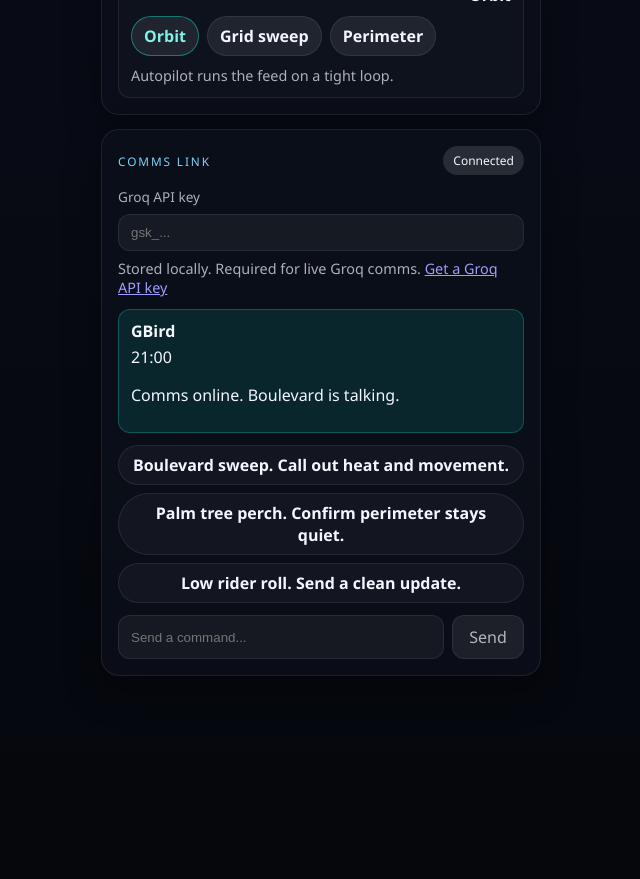
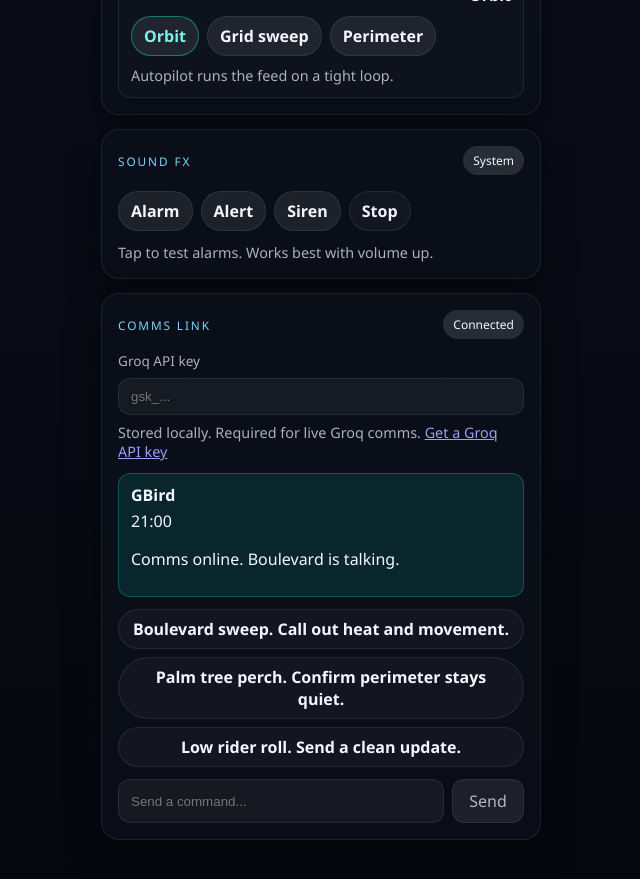
Before and after one commit to aaronalltonai-ship-it/ghettobirddemo, a Next.js app: page / in a window 1280 px wide. Shown: the part 1100-1979 px from the top of the page, without its empty margins (319-959 px from the left). Before the commit the page ends 1956 px from the top, so only its background shows below. Built offline with nearby package versions, Linux system fonts and the light colour scheme.

Commit message:
feat: add sfx and smarter Groq context

```diff
--- a/src/app/PageClient.tsx
+++ b/src/app/PageClient.tsx
@@ -1,6 +1,6 @@
 "use client";
 
-import { useEffect, useMemo, useState, type FormEvent } from "react";
+import { useEffect, useMemo, useRef, useState, type FormEvent } from "react";
 import styles from "./page.module.css";
 
 type BatteryManager = {
@@ -105,7 +105,10 @@ export default function PageClient() {
 
   const heroClip = useMemo(() => "/clips/red-lens-overlook.mp4", []);
   const visionClip = useMemo(
-    () => (opsMode === "Perch" ? "/clips/perch-neighborhood.mp4" : "/clips/alley-zoom.mp4"),
+    () =>
+      opsMode === "Perch"
+        ? "/clips/perch-neighborhood.mp4"
+        : "https://ghettobirddemo.vercel.app/clips/red-lens-overlook.mp4",
     [opsMode]
   );
   const galleryClips = opsMode === "Perch" ? perchClips : autopilotClips;
@@ -117,6 +120,9 @@ export default function PageClient() {
   });
   const [position, setPosition] = useState({ lat: 34.0401, lng: -118.2489, heading: 72 });
   const [deviceBattery, setDeviceBattery] = useState<number | null>(null);
+  const audioCtxRef = useRef<AudioContext | null>(null);
+  const alarmOscRef = useRef<OscillatorNode | null>(null);
+  const sirenIntervalRef = useRef<number | null>(null);
   const [memory, setMemory] = useState<
     { from: "GBird" | "You"; text: string; time: string; mode: "voice" | "comms" }[]
   >([]);
@@ -166,6 +172,19 @@ export default function PageClient() {
     if (typeof window === "undefined") return;
     window.localStorage.setItem("gbird-memory", JSON.stringify(memory.slice(-50)));
   }, [memory]);
+
+  useEffect(
+    () => () => {
+      if (alarmOscRef.current) {
+        alarmOscRef.current.stop();
+        alarmOscRef.current.disconnect();
+      }
+      if (sirenIntervalRef.current) {
+        window.clearInterval(sirenIntervalRef.current);
+      }
+    },
+    []
+  );
 
   // Match voice tone to ops mode
   useEffect(() => {
@@ -252,6 +271,74 @@ export default function PageClient() {
     setRecording(false);
   };
 
+  const getAudioContext = () => {
+    if (!audioCtxRef.current) {
+      audioCtxRef.current = new AudioContext();
+    }
+    if (audioCtxRef.current.state === "suspended") {
+      audioCtxRef.current.resume().catch(() => null);
+    }
+    return audioCtxRef.current;
+  };
+
+  const stopSfx = () => {
+    if (alarmOscRef.current) {
+      alarmOscRef.current.stop();
+      alarmOscRef.current.disconnect();
+      alarmOscRef.current = null;
+    }
+    if (sirenIntervalRef.current) {
+      window.clearInterval(sirenIntervalRef.current);
+      sirenIntervalRef.current = null;
+    }
+  };
+
+  const playAlarm = () => {
+    stopSfx();
+    const ctx = getAudioContext();
+    const osc = ctx.createOscillator();
+    const gain = ctx.createGain();
+    osc.type = "square";
+    osc.frequency.value = 880;
+    gain.gain.value = 0.08;
+    osc.connect(gain);
+    gain.connect(ctx.destination);
+    osc.start();
+    alarmOscRef.current = osc;
+  };
+
+  const playAlert = () => {
+    stopSfx();
+    const ctx = getAudioContext();
+    const osc = ctx.createOscillator();
+    const gain = ctx.createGain();
+    osc.type = "sine";
+    osc.frequency.value = 1200;
+    gain.gain.value = 0.06;
+    osc.connect(gain);
+    gain.connect(ctx.destination);
+    osc.start();
+    osc.stop(ctx.currentTime + 0.4);
+  };
+
+  const playSiren = () => {
+    stopSfx();
+    const ctx = getAudioContext();
+    const osc = ctx.createOscillator();
+    const gain = ctx.createGain();
+    osc.type = "sawtooth";
+    gain.gain.value = 0.05;
+    osc.connect(gain);
+    gain.connect(ctx.destination);
+    osc.start();
+    alarmOscRef.current = osc;
+    let up = true;
+    sirenIntervalRef.current = window.setInterval(() => {
+      osc.frequency.value = up ? 640 : 980;
+      up = !up;
+    }, 350);
+  };
+
   const startRecording = async () => {
     if (recording) return;
     if (typeof window === "undefined") return;
@@ -287,7 +374,16 @@ export default function PageClient() {
         const respond = await fetch("/api/respond", {
           method: "POST",
           headers: { "Content-Type": "application/json" },
-          body: JSON.stringify({ transcript: data.text }),
+          body: JSON.stringify({
+            transcript: data.text,
+            context: {
+              opsMode,
+              route,
+              botStats,
+              position,
+              deviceBattery,
+            },
+          }),
         });
         const rjson = (await respond.json()) as {
           reply?: string;
@@ -460,6 +556,28 @@ export default function PageClient() {
                 </div>
                 <p className={styles.helper}>Autopilot runs the feed on a tight loop.</p>
               </div>
+            </section>
+
+            <section className={`${styles.card} ${styles.sfxCard}`}>
+              <div className={styles.cardHead}>
+                <p className={styles.cardKicker}>Sound FX</p>
+                <span className={styles.pill}>System</span>
+              </div>
+              <div className={styles.commandRow}>
+                <button type="button" className={styles.chip} onClick={playAlarm}>
+                  Alarm
+                </button>
+                <button type="button" className={styles.chip} onClick={playAlert}>
+                  Alert
+                </button>
+                <button type="button" className={styles.chip} onClick={playSiren}>
+                  Siren
+                </button>
+                <button type="button" className={`${styles.chip} ${styles.ghost}`} onClick={stopSfx}>
+                  Stop
+                </button>
+              </div>
+              <p className={styles.helper}>Tap to test alarms. Works best with volume up.</p>
             </section>
 
             <section className={`${styles.card} ${styles.commsCard}`}>
--- a/src/app/api/respond/route.ts
+++ b/src/app/api/respond/route.ts
@@ -4,11 +4,30 @@ export const runtime = "nodejs";
 
 const DEFAULT_VOICE_ID = "nuzVc5hpXBWZjFEe4izg"; // male, Mexican accent
 const SYSTEM_PROMPT =
-  "You are GBird, an intelligent airborne assistant. Keep replies crisp, factual, and under 60 words. If asked for status, include battery, distance, and safety. Avoid slang unless the user uses it first.";
+  "You are GBird, an intelligent airborne assistant. Keep replies crisp, factual, and under 80 words. Use provided telemetry for precise status, location, and route guidance. If asked for status, include battery, distance, and safety. If asked for location, include lat/lng/heading. Ask at most one clarifying question if needed. Avoid stereotypes.";
 
-async function callGroq(transcript: string) {
+type TelemetryContext = {
+  opsMode?: string;
+  route?: string;
+  botStats?: {
+    battery?: number;
+    reserveBattery?: number;
+    distanceMeters?: number;
+    uptimeMinutes?: number;
+  };
+  position?: {
+    lat?: number;
+    lng?: number;
+    heading?: number;
+  };
+  deviceBattery?: number | null;
+};
+
+async function callGroq(transcript: string, context?: TelemetryContext) {
   const apiKey = process.env.GROQ_API_KEY;
   if (!apiKey) throw new Error("Missing GROQ_API_KEY");
+
+  const contextLine = context ? `Telemetry context: ${JSON.stringify(context)}.` : "Telemetry context: none.";
 
   const resp = await fetch("https://api.groq.com/openai/v1/chat/completions", {
     method: "POST",
@@ -20,6 +39,7 @@ async function callGroq(transcript: string) {
       model: "mixtral-8x7b-32768",
       messages: [
         { role: "system", content: SYSTEM_PROMPT },
+        { role: "system", content: contextLine },
         { role: "user", content: transcript },
       ],
       temperature: 0.3,
@@ -72,9 +92,14 @@ async function callElevenLabsTTS(text: string) {
 
 export async function POST(request: Request) {
   let transcript: string | undefined;
+  let context: TelemetryContext | undefined;
   try {
-    const body = (await request.json()) as { transcript?: string };
+    const body = (await request.json()) as {
+      transcript?: string;
+      context?: TelemetryContext;
+    };
     transcript = body.transcript?.trim();
+    context = body.context;
   } catch {
     return NextResponse.json({ error: "Invalid JSON body." }, { status: 400 });
   }
@@ -84,7 +109,7 @@ export async function POST(request: Request) {
   }
 
   try {
-    const reply = await callGroq(transcript);
+    const reply = await callGroq(transcript, context);
     const tts = await callElevenLabsTTS(reply);
     return NextResponse.json({
       reply,
--- a/src/app/page.module.css
+++ b/src/app/page.module.css
@@ -334,6 +334,10 @@
   display: flex;
   flex-direction: column;
   gap: 10px;
+}
+
+.sfxCard .commandRow {
+  margin-top: 4px;
 }
 
 .mapCard {
```
